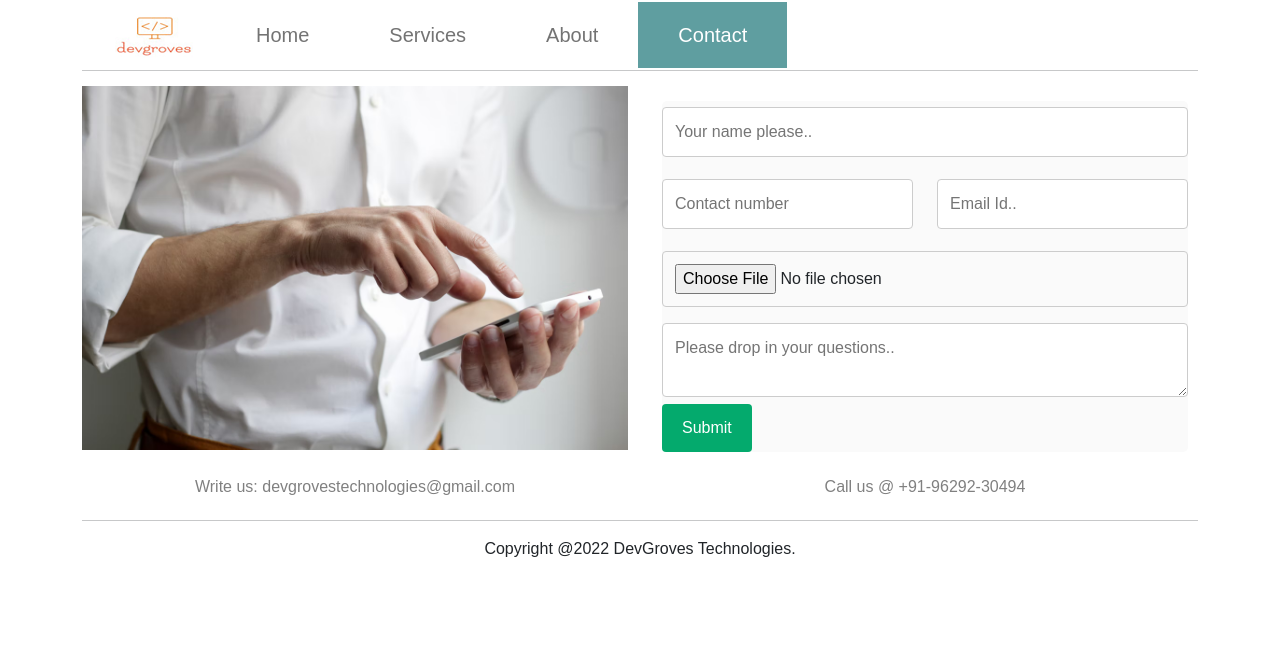
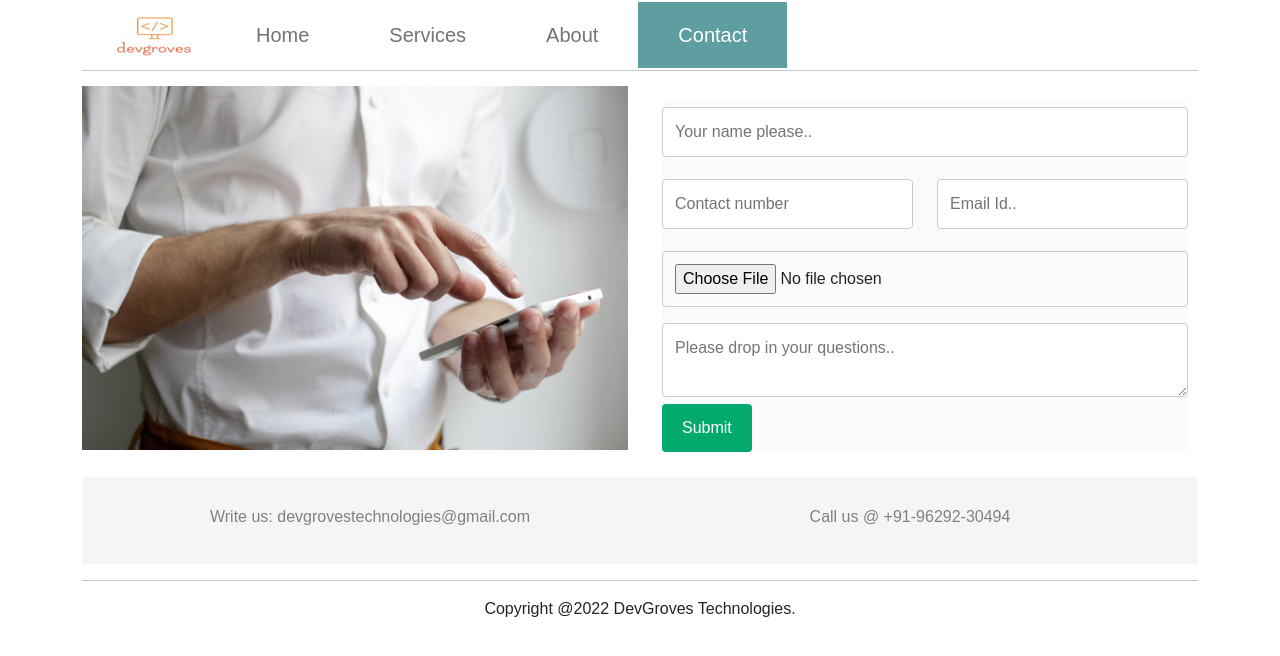
Before and after one commit to devgroves/consultingtemplatebynextjs, a Next.js app: page /contact in a window 1280 px wide. Shown: the top 656 px of the page. Built offline with nearby package versions, Linux system fonts and the light colour scheme.

Commit message:
contact us layout fixed

```diff
--- a/pages/contact.jsx
+++ b/pages/contact.jsx
@@ -135,8 +135,8 @@ export default function Contact() {
             </div>
           </Col>
         </Row>
-        <div>
-          <div>
+
+        <div className="contact-col-details">
           <Row>
             <Col md={6} sm={12} className="contact-col">
               <h6>Write us: devgrovestechnologies@gmail.com </h6>
@@ -146,7 +146,6 @@ export default function Contact() {
             </Col>
           </Row>
         </div>
-        </div>
       </Container>
       <Footer />
     </>
--- a/styles/common.css
+++ b/styles/common.css
@@ -223,3 +223,8 @@ input.halfWidth {
   justify-content: center;
   color: #808080;
 }
+
+.contact-col-details {
+      padding: 30px;
+    background: whitesmoke;
+}
```
Lines whose indentation alone changed are shown as unchanged.
